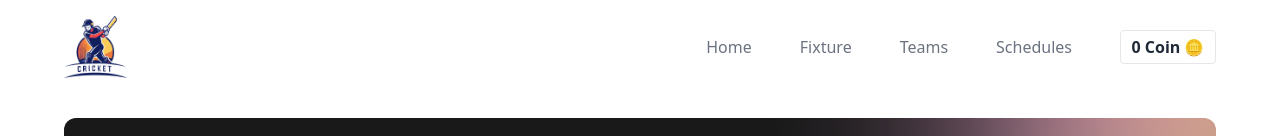
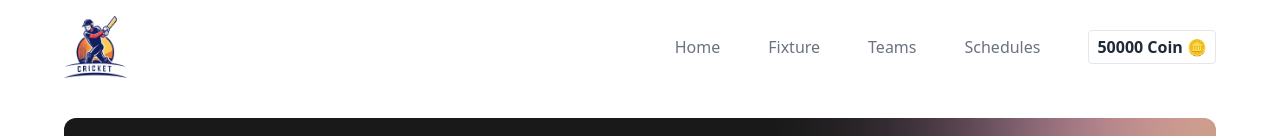
Before and after one commit to Fahim047/ph-a7-dream-xi, a React (Vite) app: page / in a window 1280 px wide. Shown: the top 136 px of the page. Built offline with nearby package versions, Linux system fonts and the light colour scheme.

Commit message:
💲Get Free Credits Feature Done

```diff
--- a/src/App.jsx
+++ b/src/App.jsx
@@ -1,3 +1,4 @@
+import { useState } from 'react';
 import Banner from './components/Banner';
 import Footer from './components/Footer';
 import Navbar from './components/Navbar';
@@ -5,11 +6,15 @@ import NewsLetter from './components/NewsLetter';
 import PlayersList from './components/PlayersList';
 
 const App = () => {
+	const [credits, setCredits] = useState(50000);
+	const handleGetCredits = () => {
+		setCredits(credits + 1000);
+	};
 	return (
 		<>
 			<div className="px-2">
-				<Navbar />
-				<Banner />
+				<Navbar balance={credits} />
+				<Banner onGetCredits={handleGetCredits} />
 				<PlayersList />
 			</div>
 			<div className="relative">
--- a/src/components/Banner.jsx
+++ b/src/components/Banner.jsx
@@ -1,4 +1,4 @@
-const Banner = () => {
+const Banner = ({ onGetCredits }) => {
 	return (
 		<div
 			className="hero px-2 w-full my-6 max-w-6xl mx-auto min-h-[400px] bg-black/90 rounded-xl"
@@ -12,7 +12,10 @@ const Banner = () => {
 					Assemble Your Ultimate Dream 11 Cricket Team
 				</h1>
 				<p className="text-white/70">Beyond Boundaries Beyond Limits</p>
-				<button className="btn bg-yellow-400 hover:bg-transparent hover:text-white rounded-md outline">
+				<button
+					className="btn bg-yellow-400 hover:bg-transparent hover:text-white rounded-md outline"
+					onClick={onGetCredits}
+				>
 					Get free credits
 				</button>
 			</div>
--- a/src/components/Navbar.jsx
+++ b/src/components/Navbar.jsx
@@ -1,4 +1,4 @@
-const Navbar = () => {
+const Navbar = ({ balance }) => {
 	return (
 		<header className="max-w-6xl mx-auto flex items-center justify-between py-4">
 			<img className="w-16" src="/assets/logo.png" alt="a batsman is playing" />
@@ -10,7 +10,7 @@ const Navbar = () => {
 					<li>Schedules</li>
 				</ul>
 				<p className="border px-2 py-1 rounded min-w-24 text-center font-bold">
-					0 Coin 🪙
+					{balance} Coin 🪙
 				</p>
 			</nav>
 		</header>
--- a/src/components/NewsLetter.jsx
+++ b/src/components/NewsLetter.jsx
@@ -1,5 +1,3 @@
-import React from 'react';
-
 const NewsLetter = () => {
 	return (
 		<div className="-mb-[130px] max-w-6xl mx-auto my-6 p-4 rounded-xl border border-white/30 backdrop-blur-lg shadow-lg">
```
